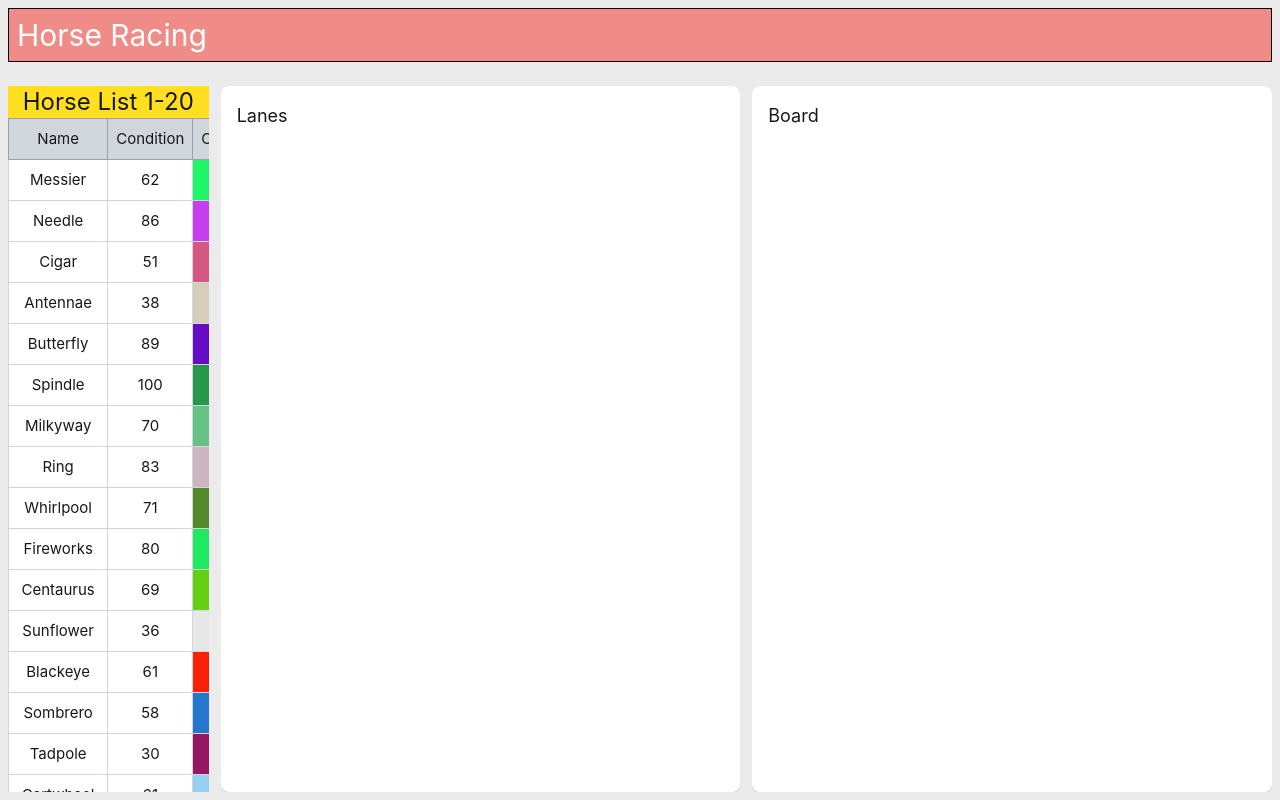
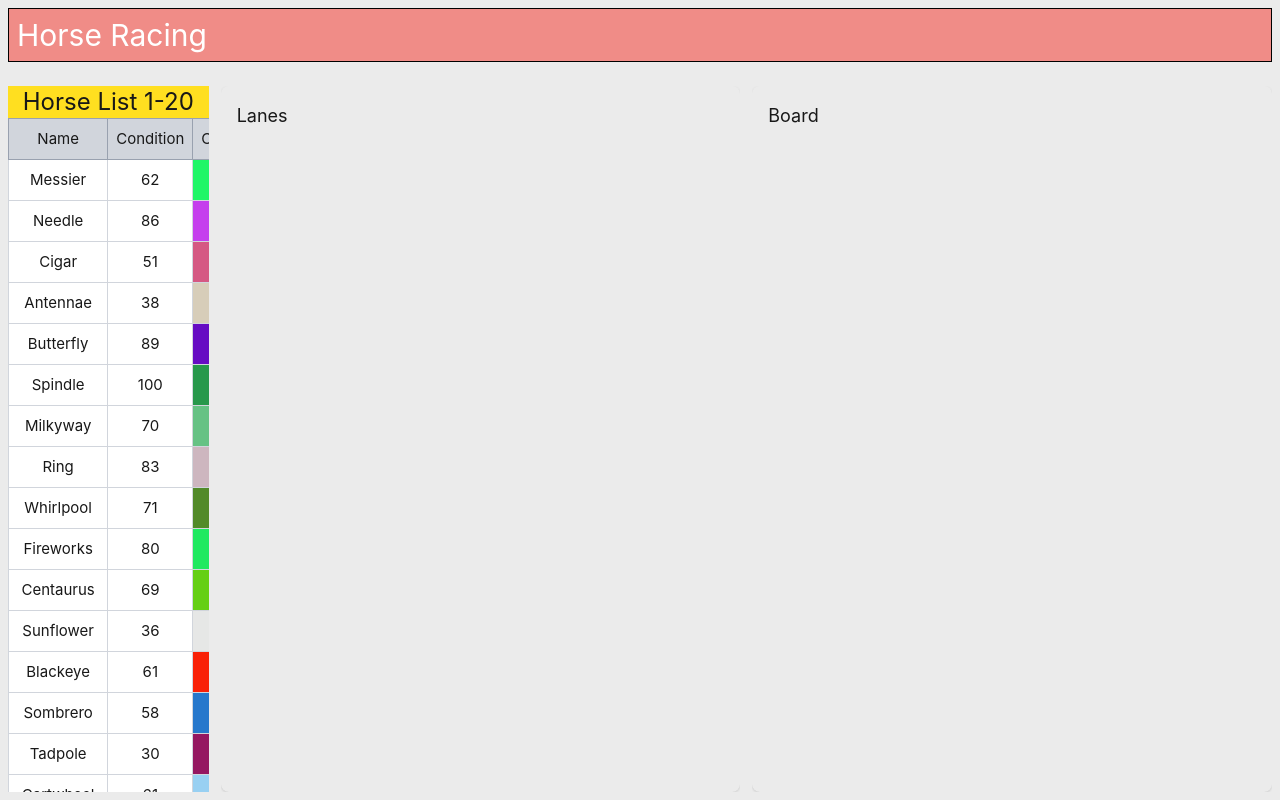
Before and after one commit to atakanteko/horse-racing-vue, a Vue app: page / in a window 1280 px wide. Built offline with nearby package versions, Linux system fonts and the light colour scheme.

Commit message:
remove bg on racing and boards components

```diff
--- a/src/components/racing/RacingBoard.vue
+++ b/src/components/racing/RacingBoard.vue
@@ -3,8 +3,7 @@
 </script>
 
 <template>
-  <div class="bg-white rounded-lg p-4 shadow-sm h-full">
+  <div class="rounded-lg p-4 shadow-sm h-full">
     <h2 class="text-lg font-semibold mb-4">Board</h2>
-
   </div>
 </template>
--- a/src/components/racing/RacingLanes.vue
+++ b/src/components/racing/RacingLanes.vue
@@ -3,7 +3,7 @@
 </script>
 
 <template>
-  <div class="bg-white rounded-lg p-4 shadow-sm h-full">
+  <div class="rounded-lg p-4 shadow-sm h-full">
     <h2 class="text-lg font-semibold mb-4">Lanes</h2>
   </div>
 </template>
```
